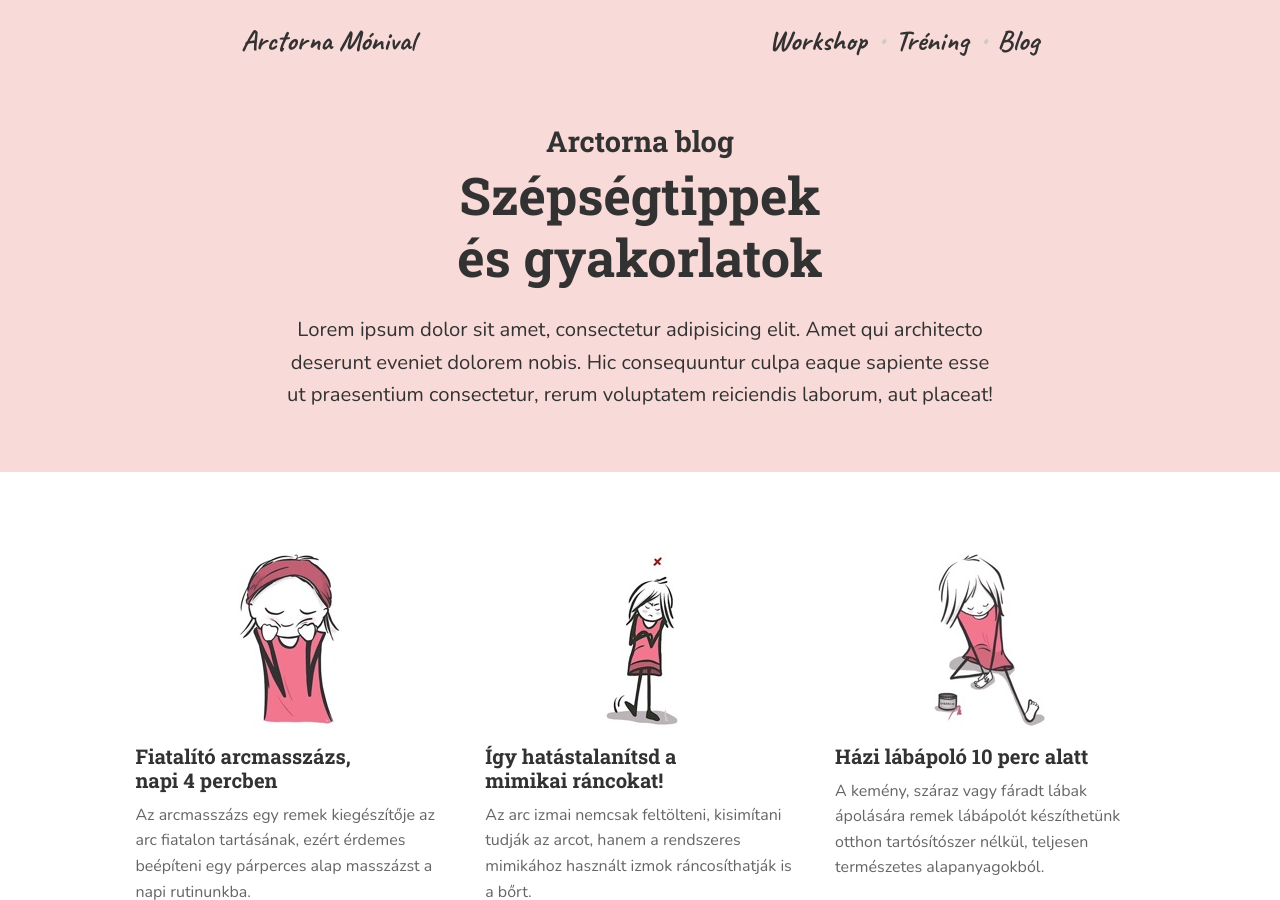
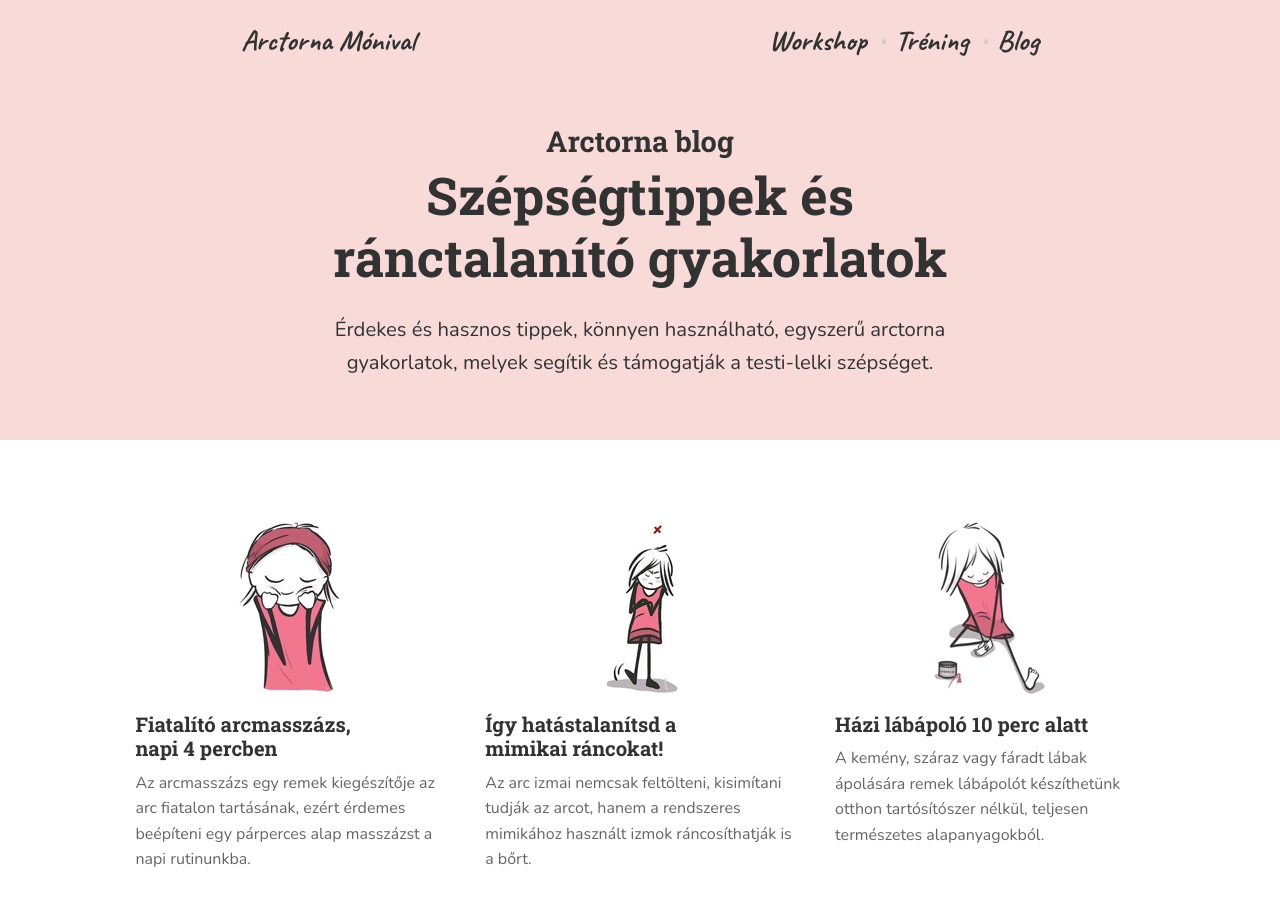
Before and after one commit to monikamudra/arctorna, a Jekyll site: the page built from blog.html, in a window 1280 px wide and 900 px high. Built offline with Jekyll 4.4.1, drawn with Linux system fonts in a browser that asks for light colours.

Commit message:
Add intro to the blog index screen

```diff
--- a/blog.html
+++ b/blog.html
@@ -1,20 +1,21 @@
 ---
 permalink: blog
 layout: default
-title: "Arctorna blog: Szépségtippek és&nbsp;gyakorlatok"
-screen_title: <small>Arctorna blog</small></br>Szépségtippek és&nbsp;gyakorlatok
+title: "Arctorna blog: Szépségtippek és ránctalanító gyakorlatok"
+screen_title: <small>Arctorna blog</small></br>Szépségtippek és <span class="u-NoWrapWide">ránctalanító gyakorlatok</span>
 ---
 
 <main class="c-Screen">
 
   <section class="c-Screen__Section c-Screen__Section--HeaderWithIncipit c-Screen__Section--Misc">
+    <div class="c-ContentBlock c-ContentBlock--Wide c-ContentBlock--Centered">
+      <h1>{{ page.screen_title  }}</h1>
+    </div>
     <div class="c-ContentBlock c-ContentBlock--Centered">
-      <h1>{{ page.screen_title  }}</h1>
       <p>
-        Lorem ipsum dolor sit amet, consectetur adipisicing elit. Amet qui
-        architecto deserunt eveniet dolorem nobis. Hic consequuntur culpa eaque
-        sapiente esse ut praesentium consectetur, rerum voluptatem reiciendis
-        laborum, aut placeat!
+        Érdekes és hasznos tippek, könnyen használható, egyszerű arctorna
+        gyakorlatok, melyek segítik és támogatják a
+        <span class="u-NoWrap">testi-lelki szépséget.</span>
       </p>
     </div>
   </section>
```
